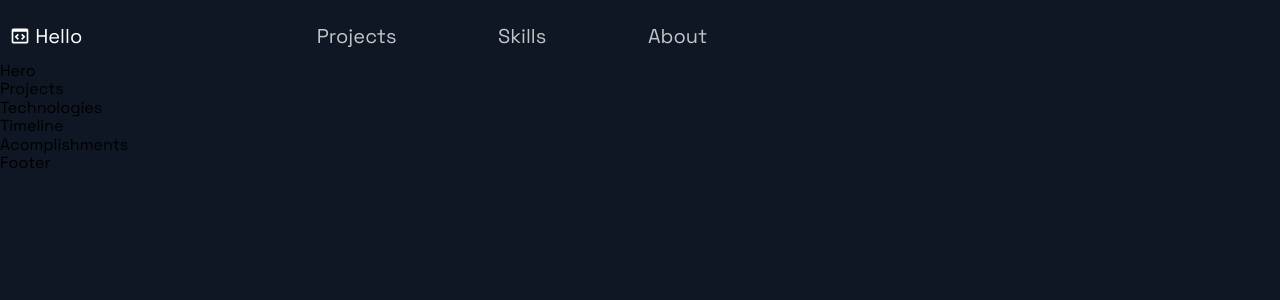
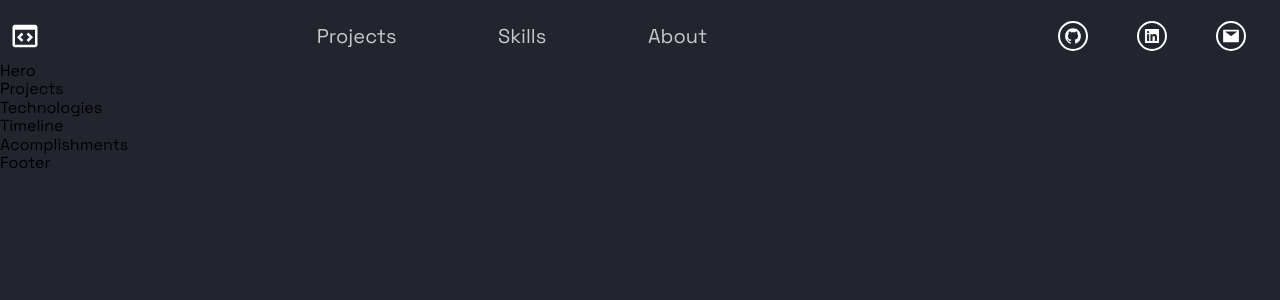
Before and after one commit to tlhysf/portfolio-nextjs, a Next.js app: page / in a window 1280 px wide. Shown: the top 300 px of the page. Built offline with nearby package versions, Linux system fonts and the light colour scheme.

Commit message:
still working on header

```diff
--- a/src/components/Header/Header.js
+++ b/src/components/Header/Header.js
@@ -1,30 +1,29 @@
 import Link from "next/link";
 import React from "react";
-import { AiFillGithub, AiFillInstagram, AiFillLinkedin } from "react-icons/ai";
+import { AiFillGithub, AiFillMail, AiFillLinkedin } from "react-icons/ai";
 import { BiCodeBlock } from "react-icons/bi";
 
 import {
   Container,
   LogoWrapper,
   Logo,
-  LogoImage,
+  Centered,
   NavLinksWrapper,
   NavLink,
-  Div3,
+  SocialLinkWrapper,
   SocialIcons,
 } from "./HeaderStyles";
 
 const Header = () => (
   <Container>
     <LogoWrapper>
-      <Logo>
-        {/* <LogoImage src="/images/logo.png" alt="logo" /> */}
-        <div style={{ display: "flex", alignItems: "center" }}>
-          <BiCodeBlock />
-        </div>
-        &nbsp;
-        <span>Hello</span>
-      </Logo>
+      <Link href="/">
+        <Logo>
+          <Centered>
+            <BiCodeBlock />
+          </Centered>
+        </Logo>
+      </Link>
     </LogoWrapper>
     <NavLinksWrapper>
       <li>
@@ -43,6 +42,28 @@ const Header = () => (
         </Link>
       </li>
     </NavLinksWrapper>
+    <SocialLinkWrapper>
+      <SocialIcons
+        name="github"
+        target="_blank"
+        href="http://www.github.com/tlhysf"
+      >
+        <AiFillGithub />
+      </SocialIcons>
+      <SocialIcons
+        target="_blank"
+        name="linkedin"
+        href="http://www.linkedin.com/in/talha-yousuf"
+      >
+        <AiFillLinkedin />
+      </SocialIcons>
+      <SocialIcons
+        name="mail"
+        onClick={() => console.log("talhayousuf.work@gmail.com")}
+      >
+        <AiFillMail />
+      </SocialIcons>
+    </SocialLinkWrapper>
   </Container>
 );
 
--- a/src/components/Header/HeaderStyles.js
+++ b/src/components/Header/HeaderStyles.js
@@ -1,5 +1,11 @@
 import { IoIosArrowDropdown } from "react-icons/io";
 import styled from "styled-components";
+
+export const Centered = styled.div`
+  display: flex;
+  align-items: center;
+  justify-items: center;
+`;
 
 export const Container = styled.div`
   display: grid;
@@ -31,27 +37,20 @@ export const LogoWrapper = styled.div`
 export const Logo = styled.a`
   display: flex;
   align-content: center;
-  justify-items: center;
   color: white;
-  /* height: 3rem; */
-  font-size: 2rem;
+  font-size: 3rem;
   line-height: 32px;
   transition: 0.4s ease;
   &:hover {
     cursor: pointer;
-
-    /* height: 2.8rem; */
-    /* padding-top: 0.1rem;
-    padding-bottom: 0.1rem; */
+    transform: scale(1.2);
+  }
+  &:active {
+    color: rgba(255, 255, 255, 0.5);
   }
   @media ${(props) => props.theme.breakpoints.sm} {
     padding: 0.5rem;
   }
-`;
-
-export const LogoImage = styled.img`
-  height: 100%;
-  filter: invert(100%);
 `;
 
 export const NavLinksWrapper = styled.div`
@@ -64,6 +63,7 @@ export const NavLinksWrapper = styled.div`
 `;
 
 export const NavLink = styled.a`
+  display: flex;
   font-size: 2rem;
   line-height: 32px;
   color: rgba(255, 255, 255, 0.75);
@@ -72,14 +72,17 @@ export const NavLink = styled.a`
     color: #fff;
     opacity: 1;
     cursor: pointer;
-    font-size: 1.5rem;
+    transform: scale(0.8);
+  }
+  &:active {
+    color: rgba(255, 255, 255, 0.5);
   }
   @media ${(props) => props.theme.breakpoints.sm} {
     padding: 0.5rem;
   }
 `;
 
-export const Div3 = styled.div`
+export const SocialLinkWrapper = styled.div`
   grid-area: 1 / 5 / 2 / 6;
   display: flex;
   justify-content: space-around;
@@ -90,62 +93,38 @@ export const Div3 = styled.div`
   }
 `;
 
-/// DropDown Contact
-export const ContactDropDown = styled.button`
-  border: none;
+export const SocialIcons = styled.a`
+  width: 3rem;
+  height: 3rem;
   display: flex;
-  position: relative;
-  background: none;
-  font-size: 1.7rem;
+  align-items: center;
+  justify-content: center;
+  font-size: 1.8rem;
+  transition: 0.3s ease;
+  color: white;
+  border-radius: 100%;
+  border-style: solid;
+  border-width: 0.2rem;
+  &:hover {
+    color: ${(props) => {
+      switch (props.name) {
+        case "github":
+          return "indigo";
+        case "linkedin":
+          return "blueviolet";
+        case "mail":
+          return "crimson";
+        default:
+          return "black";
+      }
+    }};
+    background-color: white;
+    border-style: none;
+    transform: scale(1.2);
 
-  line-height: 32px;
-  color: rgba(255, 255, 255, 0.75);
-  cursor: pointer;
-  transition: 0.3s ease;
-
-  &:focus {
-    outline: none;
+    cursor: pointer;
   }
-  &:hover {
-    color: #fff;
-  }
-
-  @media ${(props) => props.theme.breakpoints.sm} {
-    padding: 0.4rem 0;
-  }
-  @media ${(props) => props.theme.breakpoints.md} {
-    padding: 0;
+  &:active {
+    transform: scale(1);
   }
 `;
-
-export const NavProductsIcon = styled(IoIosArrowDropdown)`
-  margin-left: 8px;
-  display: flex;
-  align-self: center;
-  transition: 0.3s ease;
-  opacity: ${({ isOpen }) => (isOpen ? "1" : ".75")};
-  transform: ${({ isOpen }) => (isOpen ? "scaleY(-1)" : "scaleY(1)")};
-
-  &:hover {
-    opacity: 1;
-  }
-
-  @media ${(props) => props.theme.breakpoints.sm} {
-    margin: 2px 0 0 2px;
-    width: 15px;
-  }
-`;
-
-// Social Icons
-
-export const SocialIcons = styled.a`
-  transition: 0.3s ease;
-  color: white;
-  border-radius: 50px;
-  padding: 8px;
-  &:hover {
-    background-color: #212d45;
-    transform: scale(1.2);
-    cursor: pointer;
-  }
-`;
--- a/src/themes/default.js
+++ b/src/themes/default.js
@@ -2,21 +2,21 @@ export default {
   // Temp fonts
   fonts: {
     title: "Space Grotesk, sans-serif",
-    main: "Space Grotesk, sans-serif"
+    main: "Space Grotesk, sans-serif",
   },
   // Colors for layout
   colors: {
     primary1: "andy haynes(204,23.8%,95.9%)",
-    background1: "#0F1624",
+    background1: "#22252e",
     accent1: "hsl(34.9,98.6%,72.9%)",
     button: "hsl(205.1,100%,36.1%)",
     background2: "hsl(232.7,27.3%,23.7%)",
   },
   // Breakpoints for responsive design
   breakpoints: {
-    sm: 'screen and (max-width: 640px)',
-    md: 'screen and (max-width: 768px)',
-    lg: 'screen and (max-width: 1024px)',
-    xl: 'screen and (max-width: 1280px)'
+    sm: "screen and (max-width: 640px)",
+    md: "screen and (max-width: 768px)",
+    lg: "screen and (max-width: 1024px)",
+    xl: "screen and (max-width: 1280px)",
   },
-}
+};
```
Also changed, not shown: src/pages/index.js (+10 -10 lines), 1 other file (tests, documents, lock files or other folders).
